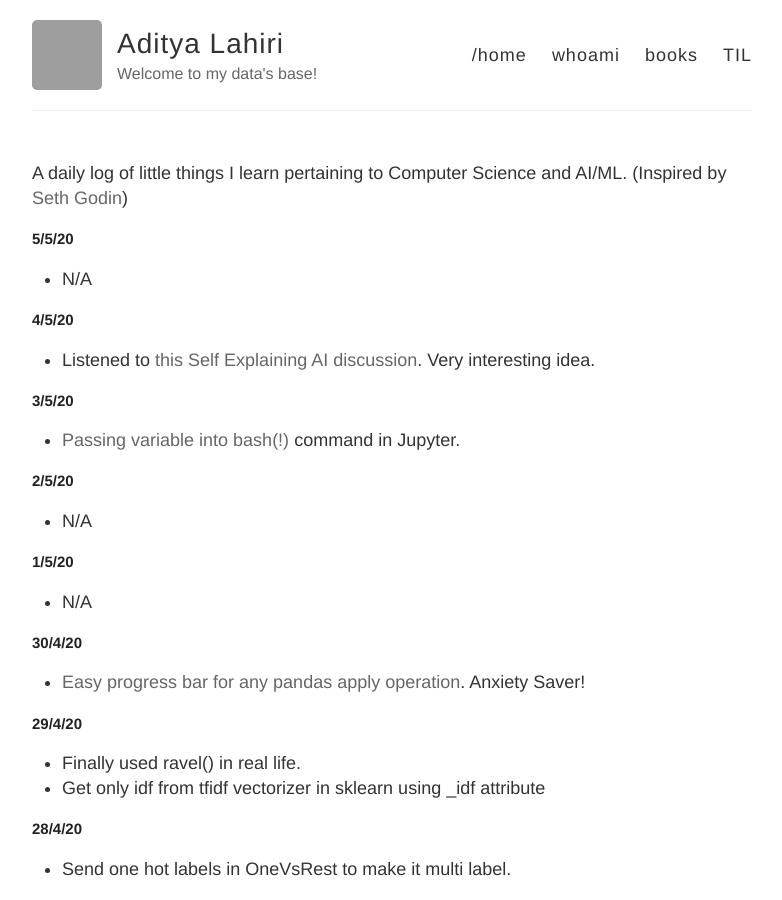
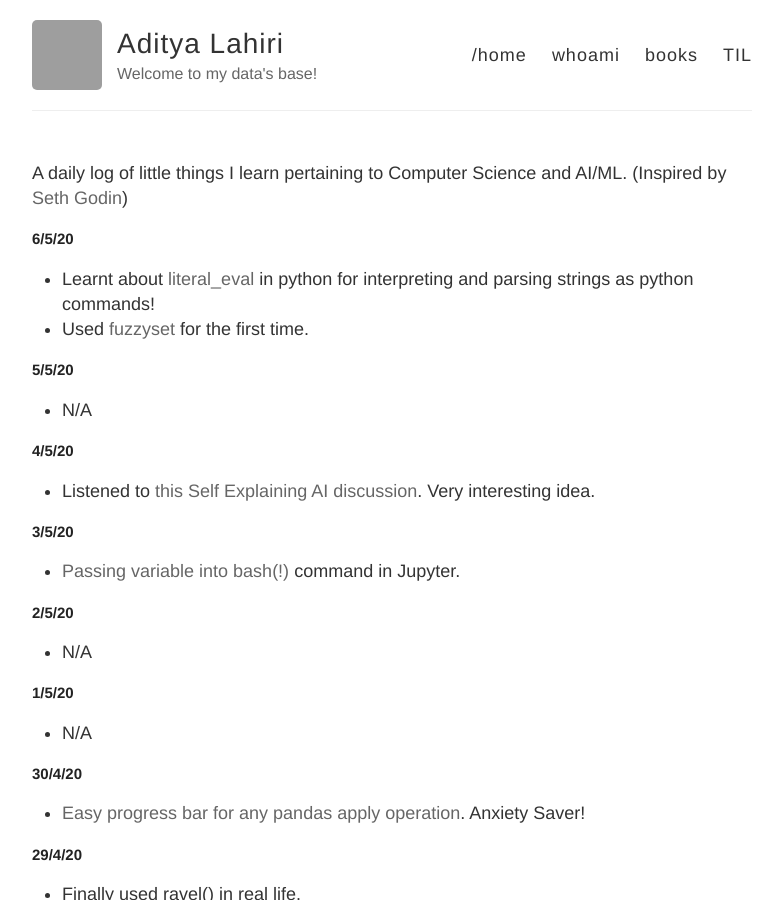
Before and after one commit to adityalahiri/adityalahiri.github.io, a Jekyll site: the page built from TIL.md, in a window 1280 px wide and 900 px high. Shown: the whole window, without its empty margins (248-1030 px from the left). Built offline with Jekyll 4.4.1, drawn with Linux system fonts in a browser that asks for light colours; our own code applies the rules of GitHub Pages for plain Markdown files; grey boxes are pictures that could not be loaded.

Commit message:
Update for 6/5/20

```diff
--- a/TIL.md
+++ b/TIL.md
@@ -1,5 +1,10 @@
 A daily log of little things I learn pertaining to Computer Science and AI/ML.
 (Inspired by [Seth Godin](https://seths.blog/))
+
+## 6/5/20
+
+* Learnt about [literal_eval](https://kite.com/python/docs/ast.literal_eval) in python for interpreting and parsing strings as python commands!
+* Used [fuzzyset](https://pypi.org/project/fuzzyset/) for the first time.
 
 ## 5/5/20
 
```
